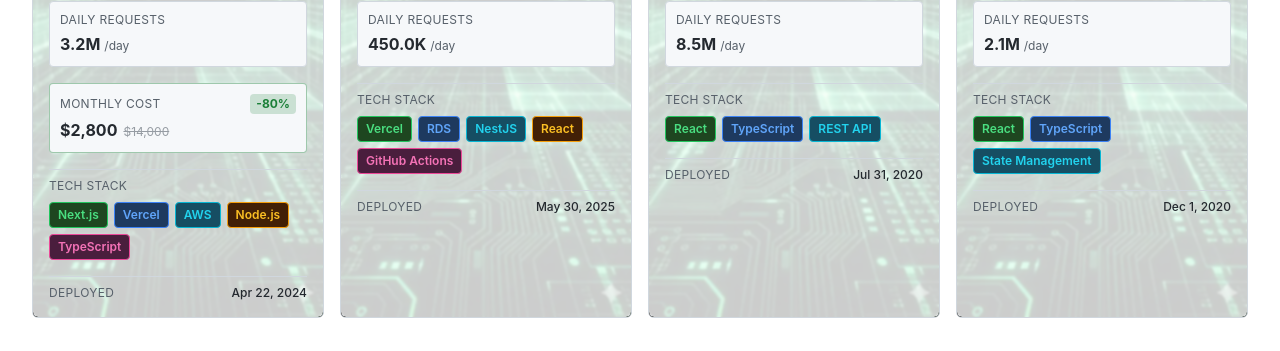
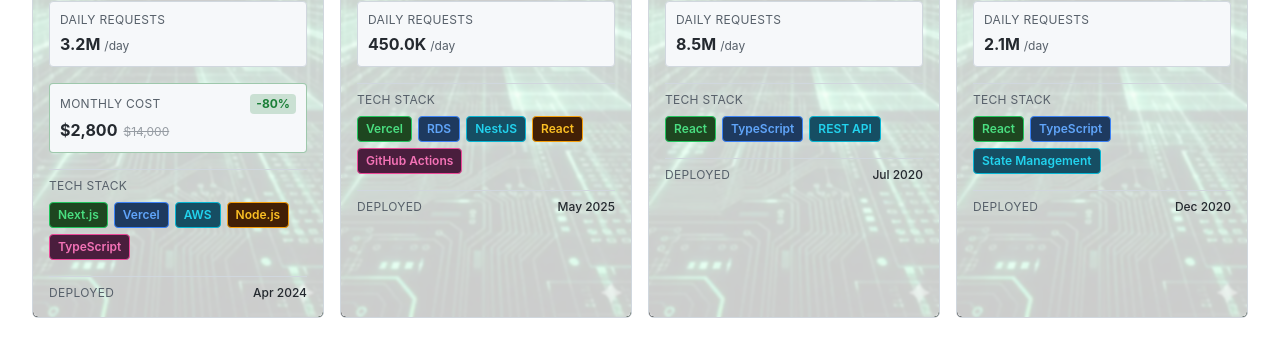
Before and after one commit to djm204/portfolio-2026, a Next.js app: page / in a window 1280 px wide. Shown: the part 917-1268 px from the top of the page. Built offline with nearby package versions, Linux system fonts and the light colour scheme; no server answers.

Commit message:
chore: update deployed date format to month and year only
- Remove day from date display
- Show format: 'Apr 2024' instead of 'Apr 22, 2024'
- Cleaner, more concise date display

```diff
--- a/components/project-monitor.tsx
+++ b/components/project-monitor.tsx
@@ -363,7 +363,6 @@
                   <span className="text-xs font-medium text-foreground">
                     {new Date(project.lastDeployed).toLocaleDateString('en-US', {
                       month: 'short',
-                      day: 'numeric',
                       year: 'numeric',
                     })}
                   </span>
```
